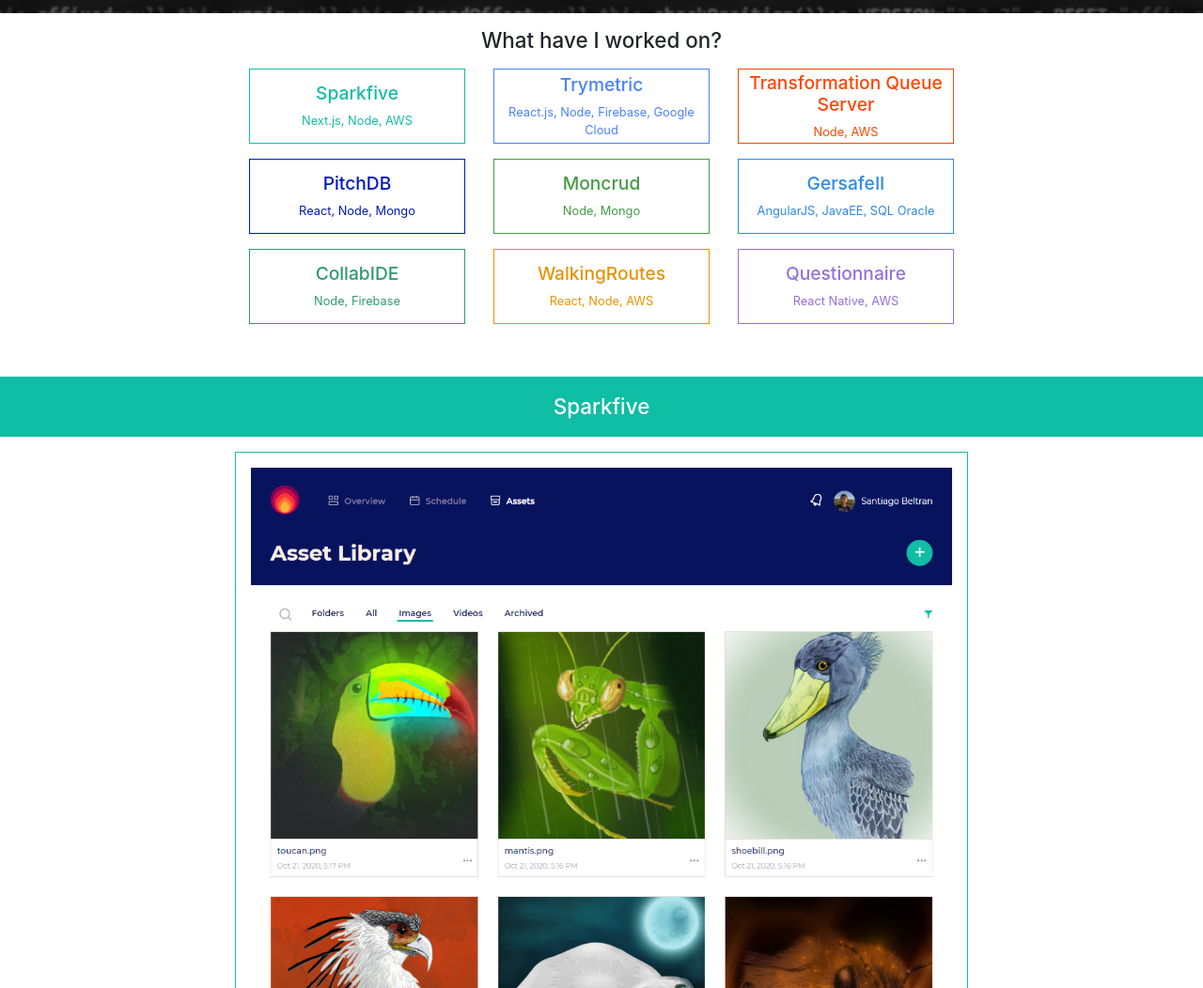
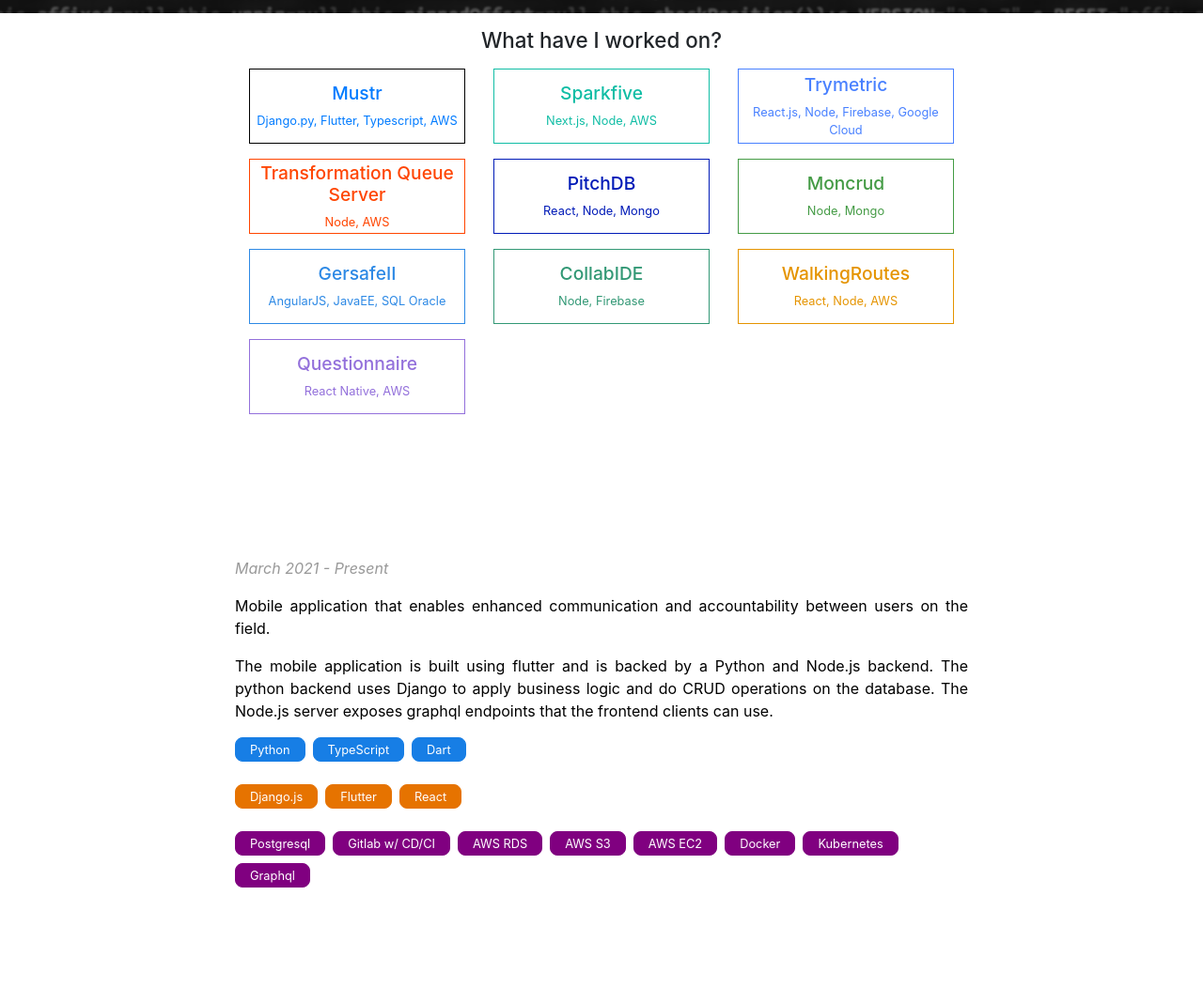
Before and after one commit to sbeltran10/my-home, a Gatsby site: page / in a window 1280 px wide. Shown: the part 384-1436 px from the top of the page at 94% size. Built offline with nearby package versions, Linux system fonts and the light colour scheme; Gatsby itself is replaced by a stand-in of ours.

Commit message:
new experience

```diff
--- a/gatsby-config.js
+++ b/gatsby-config.js
@@ -1,7 +1,7 @@
 module.exports = {
   siteMetadata: {
     title: `Santiago Beltran Caicedo`,
-    description: `Software Engineer with a focus on web development, from requirements gathering to deployment in a production environment.`,
+    description: `Software engineer with over 6 years of experience building enterprise, mobile and web applications, big and small.`,
     author: `@sbeltran10`,
     siteUrl: `https://www.santibeltran.com`
   },
--- a/src/components/_variables.scss
+++ b/src/components/_variables.scss
@@ -8,5 +8,6 @@
 $color-questionnairequest: #9370DB;
 $color-sparkfive: #10bda5;
 $color-trymetric: #4880FF;
+$color-mustr: black;
 
 $break: 960px;
--- a/src/components/footer.js
+++ b/src/components/footer.js
@@ -47,7 +47,7 @@
         </div>
         <div className="footer-text">Icons made by <a href="https://www.flaticon.com/authors/mavadee" title="mavadee">mavadee</a>, <a href="https://www.flaticon.com/authors/dave-gandy" title="Dave Gandy">Dave Gandy</a> and <a href="https://www.freepik.com/" title="Freepik">Freepik</a> from <a href="https://www.flaticon.com/" title="Flaticon">www.flaticon.com</a> are licensed by <a href="http://creativecommons.org/licenses/by/3.0/" title="Creative Commons BY 3.0" target="_blank" rel="noopener noreferrer">CC 3.0 BY</a></div>
         <div className="footer-text">
-          Copyright © santibeltran.com 2019
+          Copyright © santibeltran.com 2023
         </div>
       </footer>
     }
--- a/src/data/projects.json
+++ b/src/data/projects.json
@@ -1,4 +1,44 @@
 [
+  {
+    "title": "Mustr",
+    "projectId": "mustr",
+    "mainTechs": "Django.py, Flutter, Typescript, AWS",
+    "description": "Mobile application that enables enhanced communication and accountability between users on the field.",
+    "techDescription": "The mobile application is built using flutter and is backed by a Python and Node.js backend. The python backend uses Django to apply business logic and do CRUD operations on the database. The Node.js server exposes graphql endpoints that the frontend clients can use.",
+    "projectDates": "March 2021 - Present",
+    "skillGroups": [
+      {
+        "category": "languages",
+        "skills": [
+          "Python",
+          "TypeScript",
+          "Dart"
+        ]
+      },
+      {
+        "category": "frameworks",
+        "skills": [
+          "Django.js",
+          "Flutter",
+          "React"
+        ]
+      },
+      {
+        "category": "tools",
+        "skills": [
+          "Postgresql",
+          "Gitlab  w/ CD/CI",
+          "AWS RDS",
+          "AWS S3",
+          "AWS EC2",
+          "Docker",
+          "Kubernetes",
+          "Graphql"
+        ]
+      }
+    ],
+    "networkLinks": []
+  },
   {
     "title": "Sparkfive",
     "projectId": "sparkfive",
--- a/src/pages/index.js
+++ b/src/pages/index.js
@@ -114,11 +114,11 @@
                     <Img alt={"santiago beltran"} fluid={data.me.childImageSharp.fluid} />
                   </div>
                   <p className="col-12 col-lg-9 name-desc-wrap">
-                    Software Engineer with a focus on web development, from requirements gathering to deployment in a production environment.
-                    <br/>
-                    <br/>
+                    Software engineer with over 6 years of experience building enterprise, mobile and web applications, big and small.
+                    <br />
+                    <br />
                     I've worked in many environments, taking on the role of team member, solo developer, mentor and have been able to be effective in all of these situations.
-              </p>
+                  </p>
                 </div>
               </BackgroundImage>
             </div>
```
Also changed, not shown: src/images/me.jpg.
